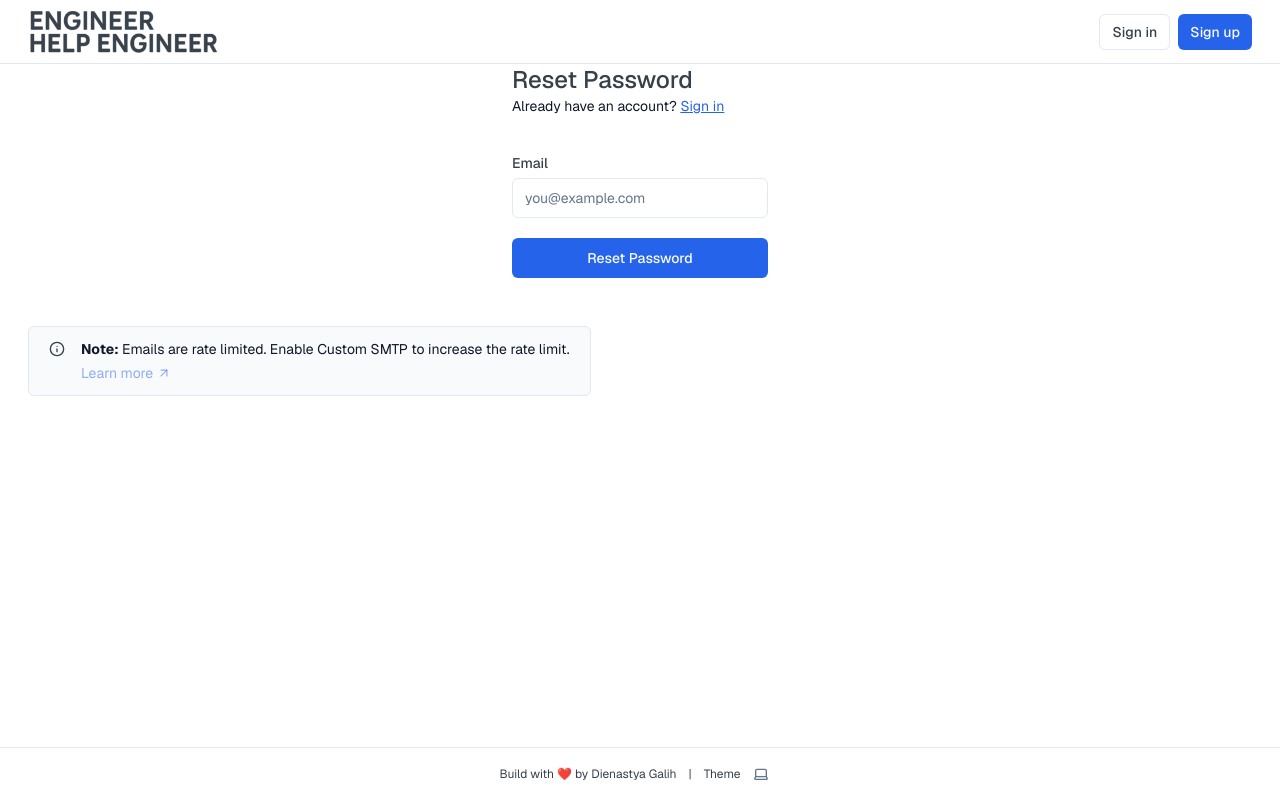
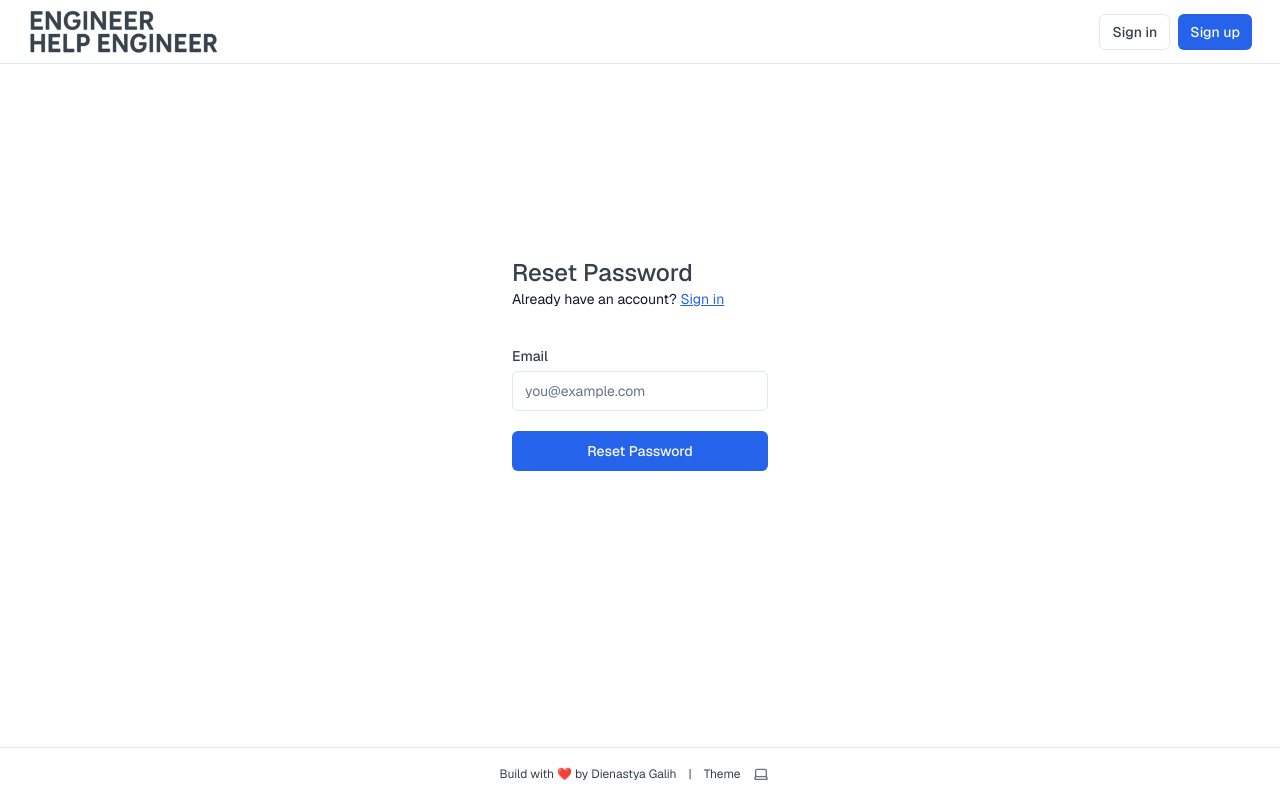
Before and after one commit to didin1453fatih/engineer-help-engineer, a Next.js app: page /forgot-password in a window 1280 px wide. Built offline with nearby package versions, Linux system fonts and the light colour scheme; no server answers.

Commit message:
add redirect home  page

```diff
--- a/app/(auth-pages)/forgot-password/page.tsx
+++ b/app/(auth-pages)/forgot-password/page.tsx
@@ -11,7 +11,10 @@ export default async function ForgotPassword(props: {
 }) {
   const searchParams = await props.searchParams;
   return (
-    <>
+    <div
+      className="flex  w-full items-center justify-center bg-background"
+      style={{ height: "calc(100vh - 200px)" }}
+    >
       <form className="flex-1 flex flex-col w-full gap-2 text-foreground [&>input]:mb-6 min-w-64 max-w-64 mx-auto">
         <div>
           <h1 className="text-2xl font-medium">Reset Password</h1>
@@ -31,7 +34,6 @@ export default async function ForgotPassword(props: {
           <FormMessage message={searchParams} />
         </div>
       </form>
-      <SmtpMessage />
-    </>
+    </div>
   );
 }
--- a/app/page.tsx
+++ b/app/page.tsx
@@ -1,10 +1,15 @@
-import Hero from "@/components/hero";
-import { hasEnvVars } from "@/utils/supabase/check-env-vars";
+import { createClient } from "@/utils/supabase/server";
+import { redirect } from "next/navigation";
 
 export default async function Home() {
-  return (
-    <>
-      <Hero />
-    </>
-  );
+  const supabase = await createClient();
+
+  const {
+    data: { user },
+  } = await supabase.auth.getUser();
+
+  if (!user) {
+    return redirect("/sign-in");
+  }
+  return redirect("/my-opportunity");
 }
```
